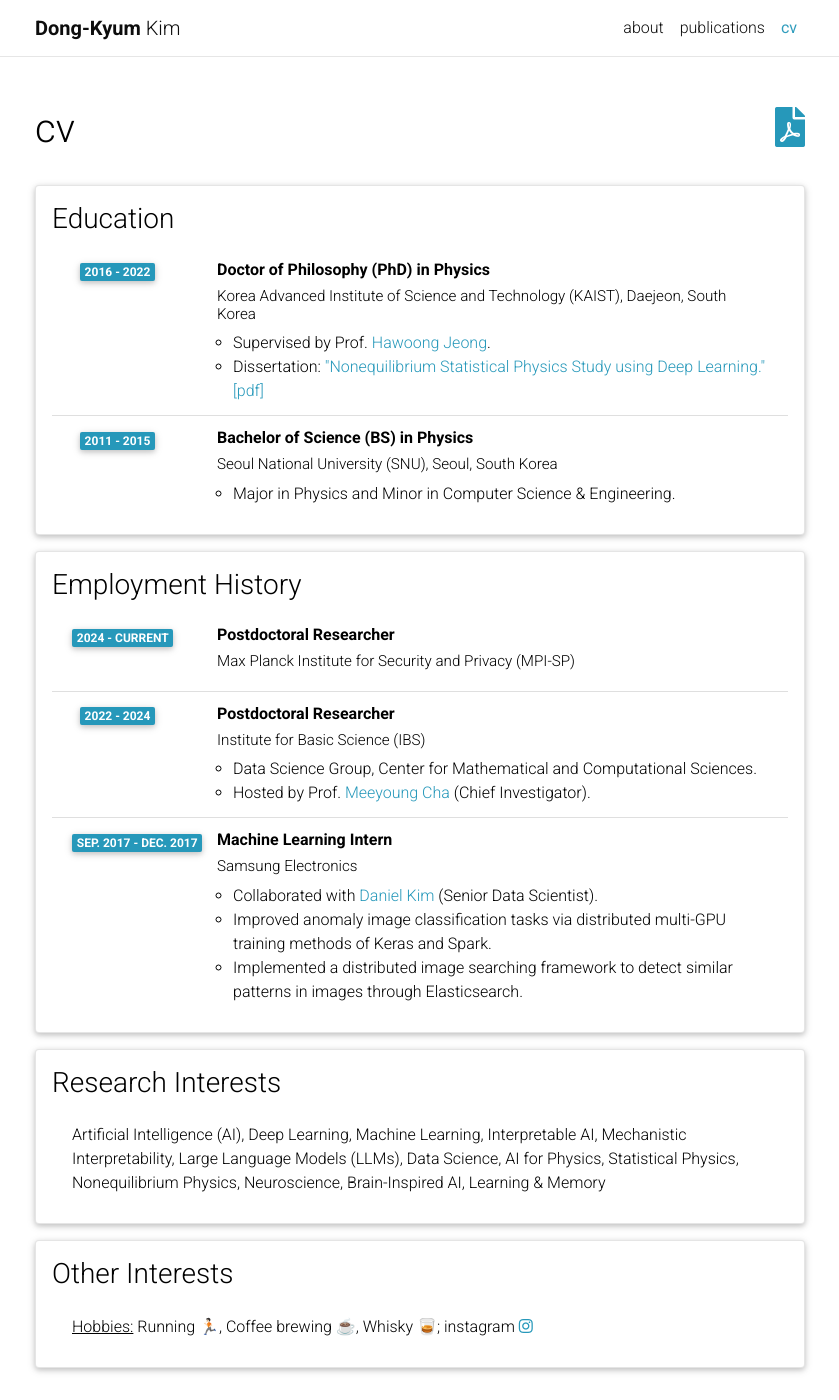
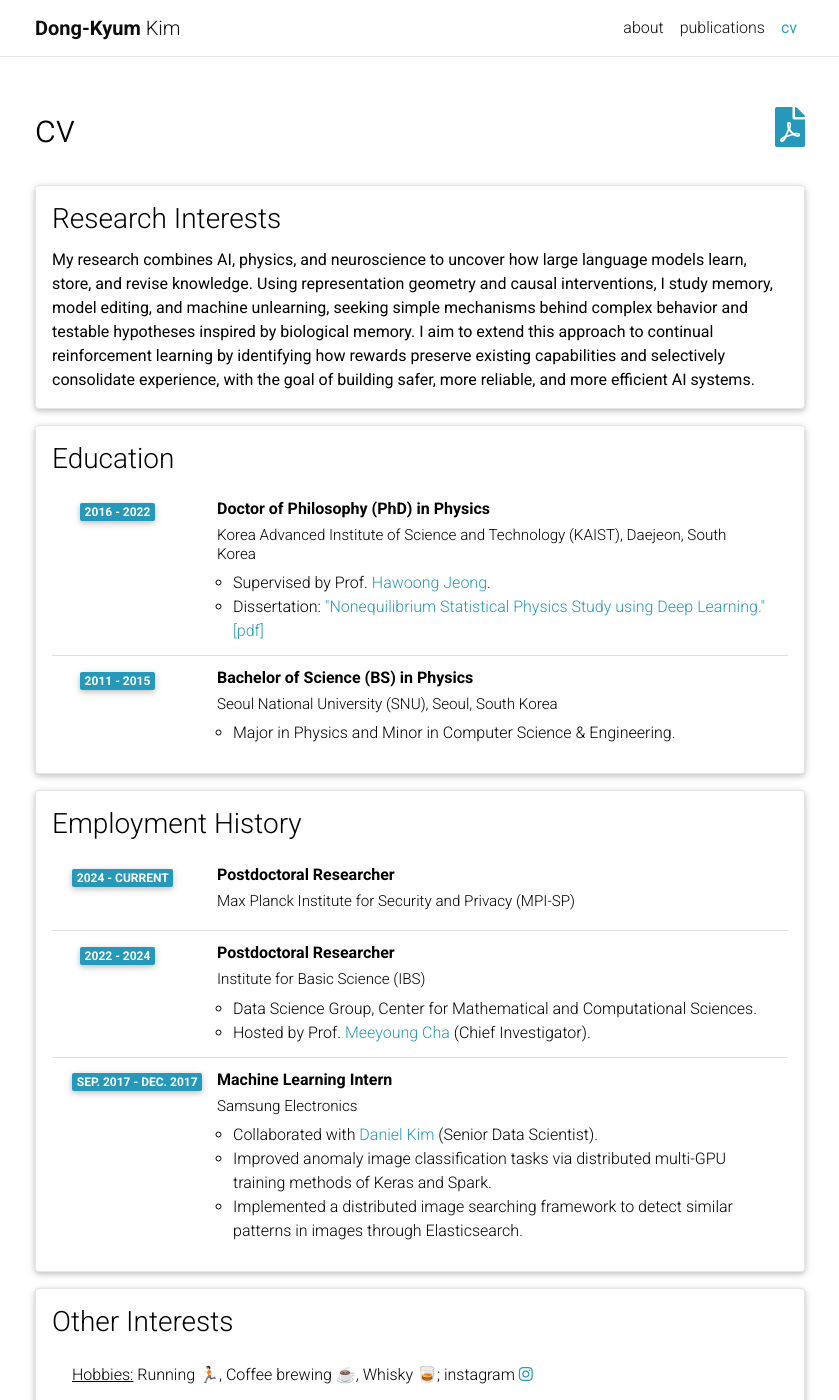
Before and after one commit to kdkyum/kdkyum.github.io, a Jekyll site: the page built from _pages/cv.md, in a window 1280 px wide and 1400 px high. Shown: the whole window, without its empty margins (220-1059 px from the left). Built offline with Jekyll 4.4.1, drawn with Linux system fonts in a browser that asks for light colours; comment, search, counter and statistics services are not loaded; a style sheet for code colours, icons or effects is not loaded.

Commit message:
docs(cv): lead with research interests
Co-Authored-By: Claude <noreply@anthropic.com>

```diff
--- a/_data/cv.yml
+++ b/_data/cv.yml
@@ -1,3 +1,7 @@
+- title: Research Interests
+  contents: >-
+    My research combines AI, physics, and neuroscience to uncover how large language models learn, store, and revise knowledge. Using representation geometry and causal interventions, I study memory, model editing, and machine unlearning, seeking simple mechanisms behind complex behavior and testable hypotheses inspired by biological memory. I aim to extend this approach to continual reinforcement learning by identifying how rewards preserve existing capabilities and selectively consolidate experience, with the goal of building safer, more reliable, and more efficient AI systems.
+
 - title: Education
   type: time_table
   contents:
@@ -33,11 +37,6 @@
         - Improved anomaly image classification tasks via distributed multi-GPU training methods of Keras and Spark.
         - Implemented a distributed image searching framework to detect similar patterns in images through Elasticsearch.
 
-- title: Research Interests
-  type: list
-  contents:
-    - Artificial Intelligence (AI), Deep Learning, Machine Learning, Interpretable AI, Mechanistic Interpretability, Large Language Models (LLMs), Data Science, AI for Physics, Statistical Physics, Nonequilibrium Physics, Neuroscience, Brain-Inspired AI, Learning & Memory
-
 - title: Other Interests
   type: list
   contents:
```
